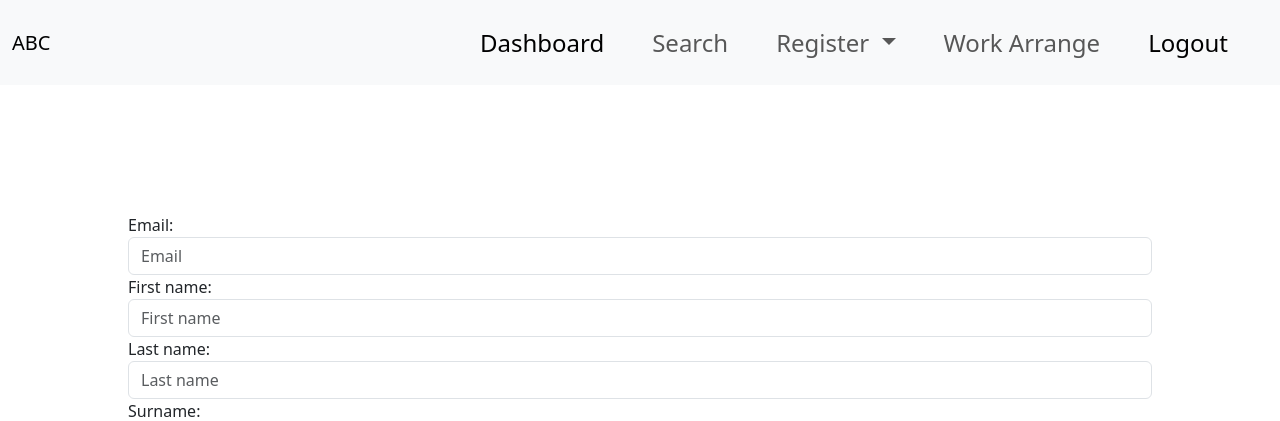
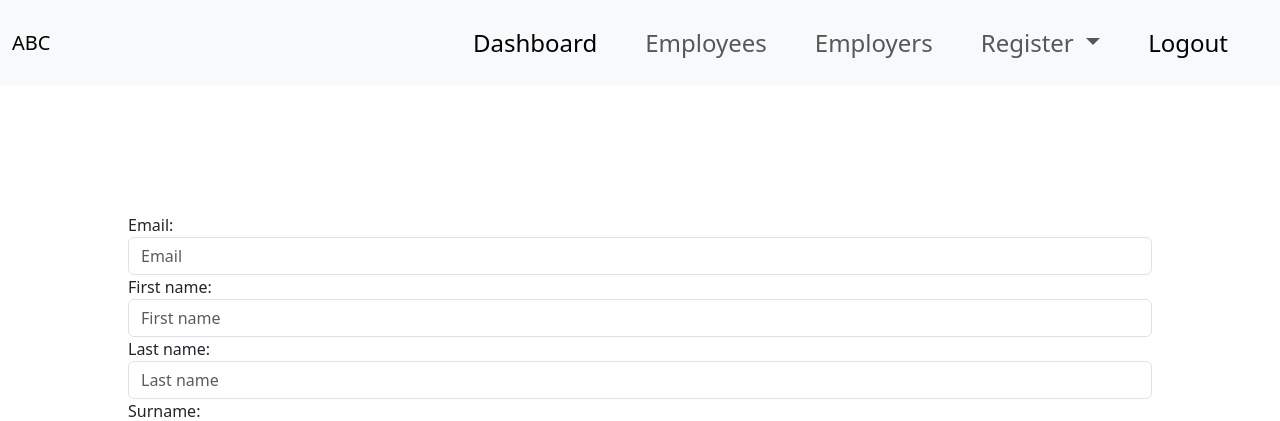
Before and after one commit to IsuruFerna/capstone, a Django app: page /addEmployee in a window 1280 px wide. Shown: the top 421 px of the page. Run offline with Django 4.2, Linux system fonts and the light colour scheme; a user stored in the database is signed in; data comes from the database, SQL or seed files in the repository.

Commit message:
on main account, there's an accesability to see all the employees with a nav-link

```diff
--- a/capstone/humanresources/static/humanresources/script.js
+++ b/capstone/humanresources/static/humanresources/script.js
@@ -126,7 +126,7 @@ document.addEventListener('DOMContentLoaded', function() {
           .then(response => response.json())
           .then(result => {
             // print result
-            // load newly available workers
+            // load newly available workers or to index page
             console.log(result);
           })
         })
--- a/capstone/humanresources/templates/humanresources/layout.html
+++ b/capstone/humanresources/templates/humanresources/layout.html
@@ -60,7 +60,10 @@
               <a id="dashboard" class="nav-link active" aria-current="page" href="{% url 'index' %}">Dashboard</a>
             </li>
             <li class="nav-item">
-              <a class="nav-link" href="{% url 'search' %}">Search</a>
+              <a class="nav-link" href="{% url 'employees' %}">Employees</a>
+            </li>
+            <li class="nav-item">
+              <a class="nav-link" href="{% url 'employers' %}">Employers</a>
             </li>
             <li class="nav-item dropdown">
               <a class="nav-link dropdown-toggle" href="#" role="button" data-bs-toggle="dropdown" aria-expanded="false">
@@ -72,9 +75,6 @@
                 <hr class="hr">
                 <li><a class="dropdown-item" href="#">Employee Register</a></li>
               </ul>
-            </li>
-            <li class="nav-item">
-              <a class="nav-link" href="{% url 'work_arrange' %}">Work Arrange</a>
             </li>
 
             {% endif %}
--- a/capstone/humanresources/urls.py
+++ b/capstone/humanresources/urls.py
@@ -5,17 +5,21 @@ urlpatterns = [
     path("", views.index, name="index"),
     path("login", views.login_view, name="login"),
     path("logout", views.logout_view, name="logout"),
-    path("search", views.search, name="search"),
+    path("search", views.search, name="search"),  # not available
     path("register", views.register, name="register"),
     path("addEmployee", views.add_employee, name="add_employee"),
     path("addEmployer", views.add_employer, name="add_employer"),
-    path("workArrange", views.work_arrange, name="work_arrange"),
+    path("workArrange", views.work_arrange,
+         name="work_arrange"),  # not available
+    path("employees", views.employees, name="employees"),
+    path("employers", views.employers, name="employers"),
 
 
     # API
     path("tasks/created", views.employer_tasks, name="employer_tasks"),
     path("tasks/requested", views.requested, name="requested"),
-    path("task/requestedWorker", views.requested_workers, name="requested_workers"),
+    path("task/requestedWorker", views.requested_workers,
+         name="requested_workers"),  # not available
     path("task/<int:task_id>", views.available_workers, name="availableWorkers"),
     path("workers/<int:requestWorker_id>",
          views.connect_workers, name="connectWorkers"),
--- a/capstone/humanresources/views.py
+++ b/capstone/humanresources/views.py
@@ -11,7 +11,7 @@ from django.db.models import Q
 import json
 
 from .forms import FormEmployeeDetails, User_email, Form_employer, FormTask, Form_RequestWorker
-from .models import Email, User, Employer, Task, RequestWorker
+from .models import Email, User, Employer, Task, RequestWorker, User_details
 
 # Create your views here.
 
@@ -23,17 +23,14 @@ def index(request):
     # check the worker request form
     if request.method == "POST":
 
-        # to prevent unnecessary codes when 'connectWorkersWithTasks'
-        if 'connectWorkersWithTasks' not in request.POST:
+        # get Email -> Employer to save data into RequestWorker table
+        user = Email.objects.get(email=request.user.email)
+        employer = Employer.objects.get(email=user)
 
-            # get Email -> Employer to save data into RequestWorker table
-            user = Email.objects.get(email=request.user.email)
-            employer = Employer.objects.get(email=user)
-
-            # forms
-            form_req = Form_RequestWorker(
-                request.POST, prefix="requestWorkers")
-            form = FormTask(request.POST, prefix="taskArrange")
+        # forms
+        form_req = Form_RequestWorker(
+            request.POST, prefix="requestWorkers")
+        form = FormTask(request.POST, prefix="taskArrange")
 
         # this form handle request workers
         if 'requestWorkers' in request.POST:
@@ -82,16 +79,6 @@ def index(request):
                     'message': "Something wrong with your inserted data. Please recheck and try again!",
                     'form_task': form
                 })
-
-        # connect workers with tasks(RequestWorker model)
-        if 'connectWorkersWithTasks' in request.POST:
-
-            # gettings the list of IDs of selected workers
-            values = request.POST.getlist('name-check-box')
-            print("now we are saving connectWorkersWithTasks", values)
-
-            # I have to do manual validation
-            return HttpResponseRedirect(reverse('index'))
 
     return render(request, 'humanresources/index.html', {
         'form': Form_RequestWorker(prefix="requestWorkers"),
@@ -265,6 +252,21 @@ def add_employer(request):
         'form_employer': Form_employer(),
         'form_email': User_email()
     })
+
+
+@login_required
+def employees(request):
+    email = Email.objects.filter(account_type='2')
+    all_employees = User_details.objects.filter(user__in=email)
+
+    return render(request, "humanresources/employees.html", {
+        "employee_detail": all_employees
+    })
+
+
+@login_required
+def employers(request):
+    return render(request, "humanresources/employers.html")
 
 
 def work_arrange(request):
```
Also changed, not shown: capstone/humanresources/templates/humanresources/employees.html (added, +33 -0 lines), capstone/humanresources/templates/humanresources/employers.html (added, +7 -0 lines).
